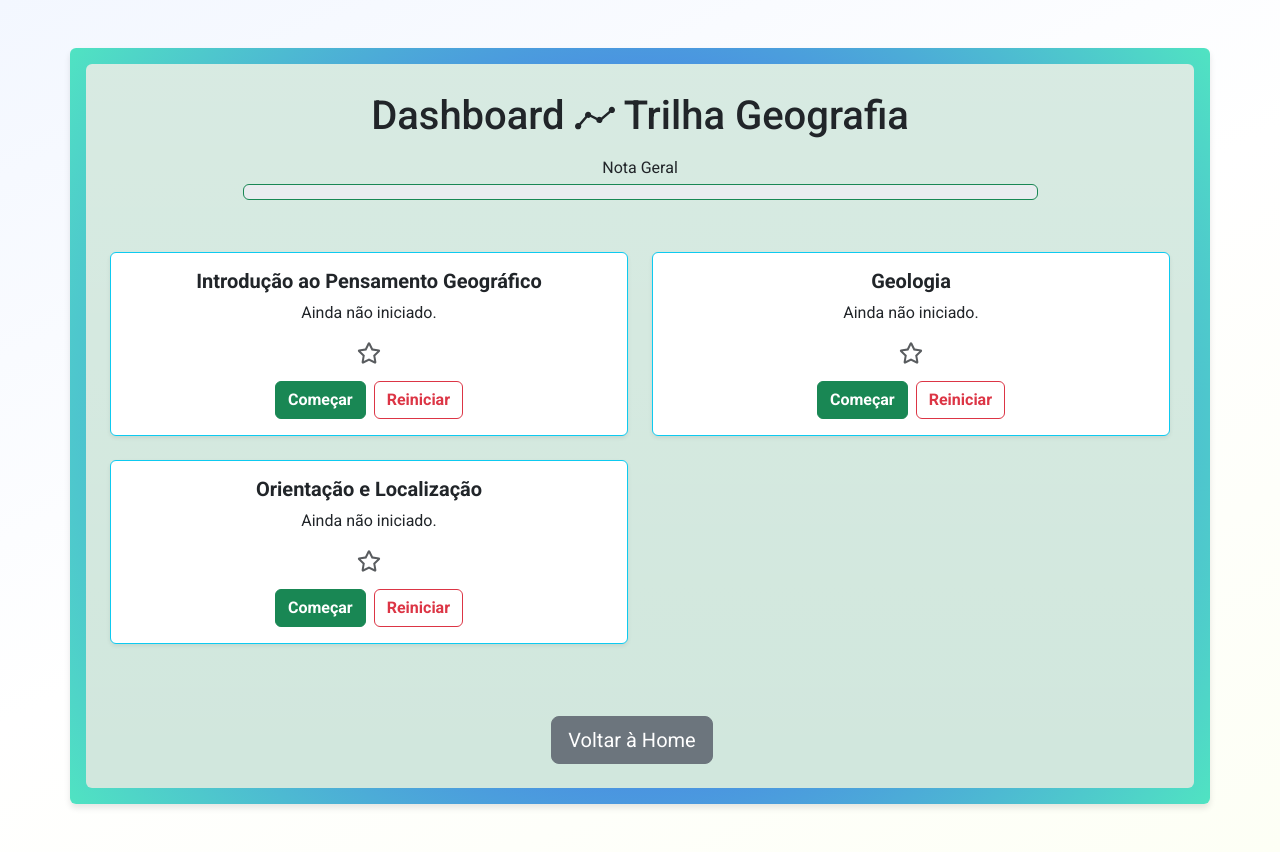
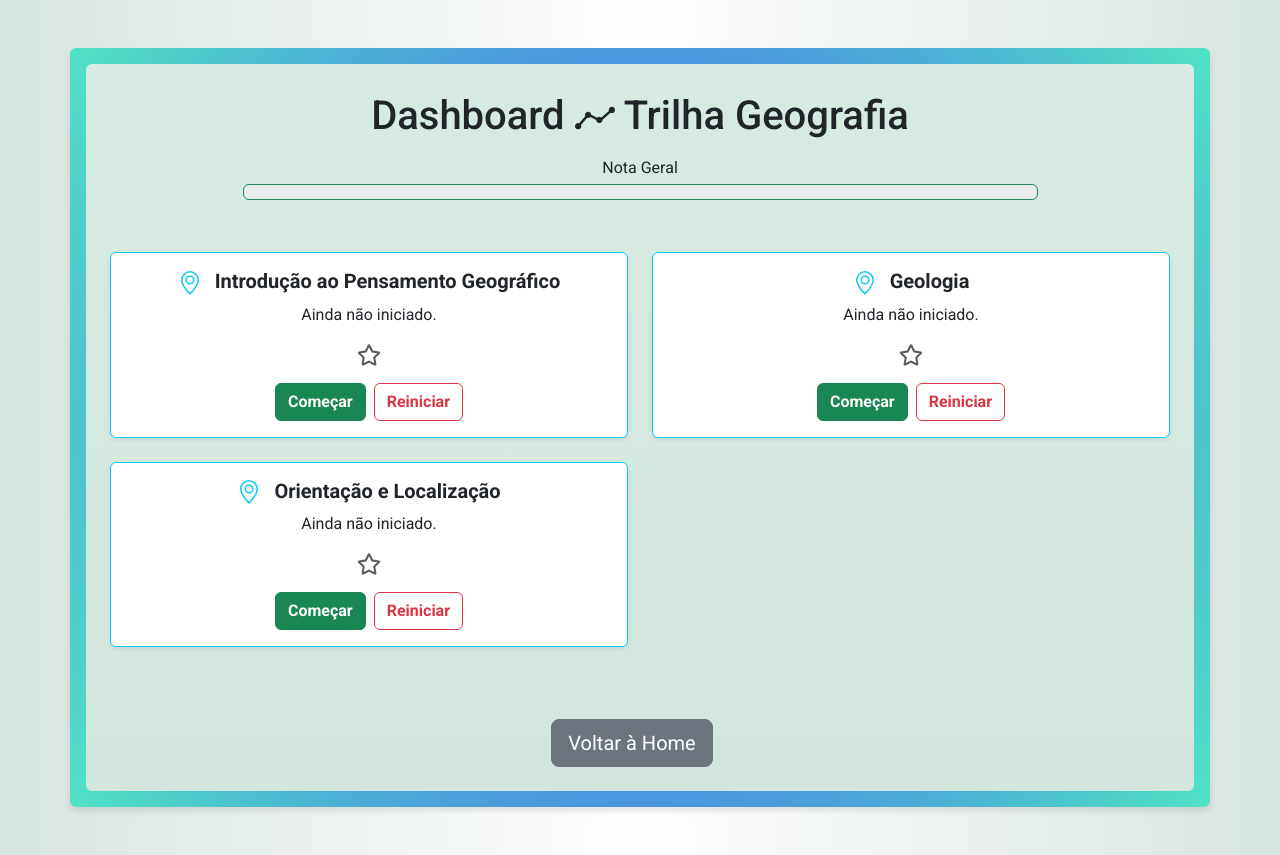
Before and after one commit to Biasiolo/teste-trivia-game, a React (Vite) app: page /modules in a window 1280 px wide. Built offline with nearby package versions, Linux system fonts and the light colour scheme.

Commit message:
teste 20

```diff
--- a/src/index.css
+++ b/src/index.css
@@ -4,7 +4,7 @@ body {
   padding: 0;
   box-sizing: border-box;
 
-  background: linear-gradient(155deg, #f3f7ff, #ffffff, #fdfff5);
+  background: linear-gradient(90deg, #d7e4e0, #ffffff, #d7e4e0);
 }
 
 .card {
@@ -70,5 +70,5 @@ body {
 
 
   .deck-title {
-    text-shadow: 1px 2px 2px rgba(209, 238, 233, 0.7); /* Sombra clara */
+    text-shadow: 1px 2px 1px rgba(242, 250, 250, 0.3); /* Sombra clara */
   }
--- a/src/pages/Modules.jsx
+++ b/src/pages/Modules.jsx
@@ -5,6 +5,7 @@ import { ProgressBar, Card } from 'react-bootstrap';
 import { FaStar, FaRegStar } from 'react-icons/fa';
 import modules from '../data/modules';
 import { SlGraph } from "react-icons/sl";
+import { BsGeoAlt } from 'react-icons/bs';
 
 function Modules() {
   const navigate = useNavigate();
@@ -71,7 +72,7 @@ function Modules() {
               }`}
             >
               <Card.Body>
-                <Card.Title className="text-center fw-bold">{module.name}</Card.Title>
+                <Card.Title className="text-center fw-bold"><BsGeoAlt className="me-2 text-info" size={24} /> {module.name}</Card.Title>
                 <Card.Text className="text-center">
                   {module.completed
                     ? `Módulo concluído. Nota: ${module.score}%`
```
